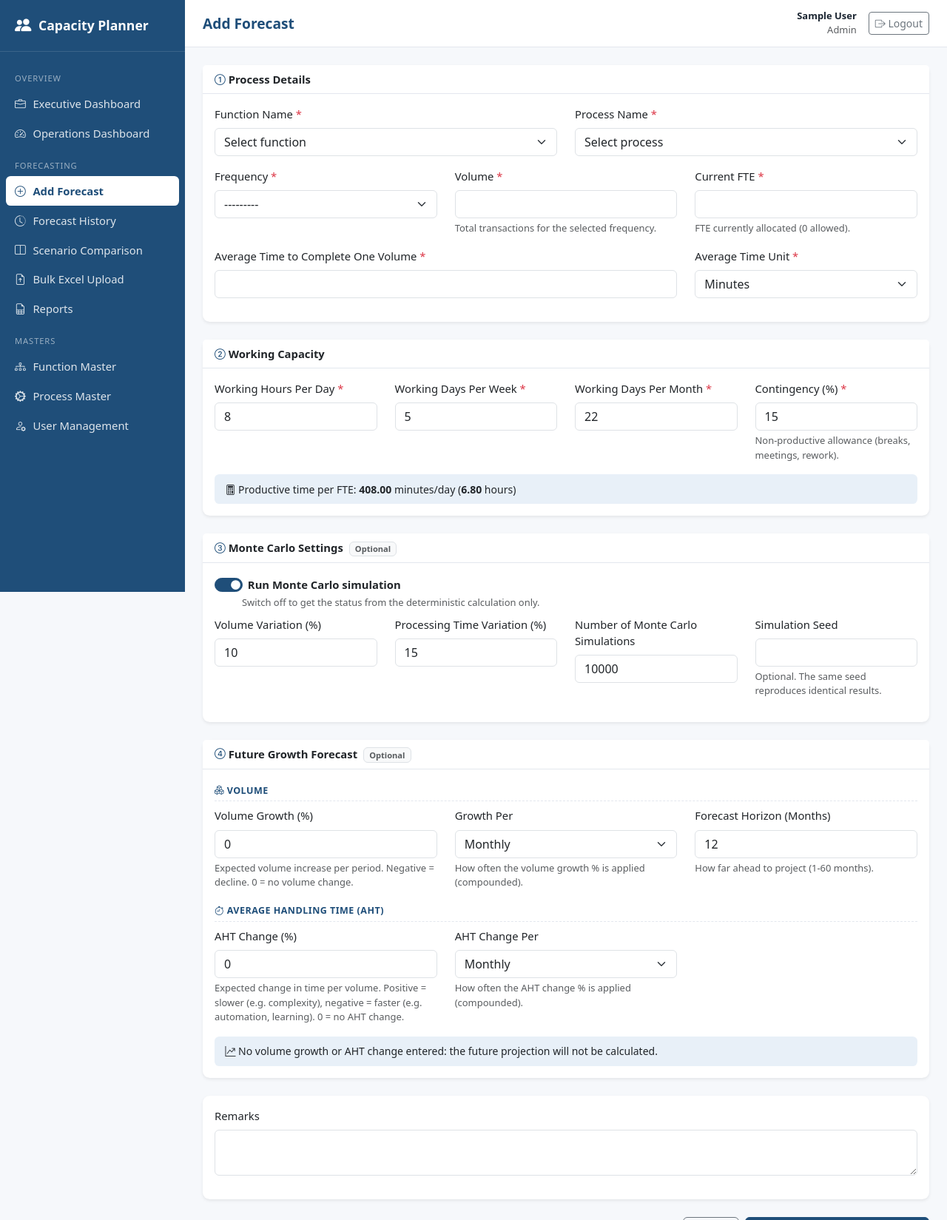
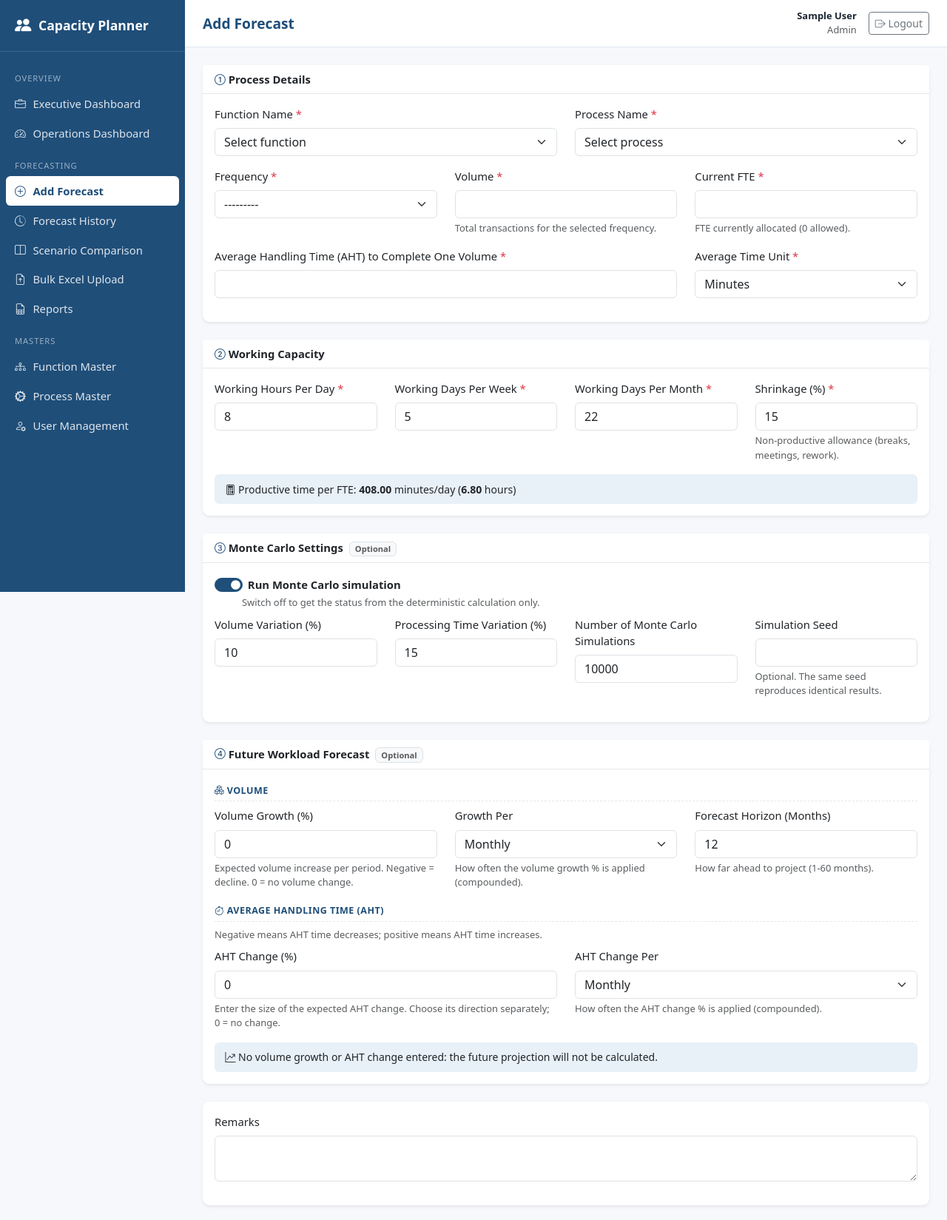
Before and after one commit to atech-nayanbharada/man_power, a Django app: page /forecasts/add/ in a window 1280 px wide. Shown: the top 1649 px of the page at 74% size. Run offline with Django 5.2, Linux system fonts and the light colour scheme; the visitor is signed in with stand-in values (Sample User, id 1); data that the repository does not hold is empty.

Commit message:
some changes

```diff
--- a/man_power/forecasting/forms.py
+++ b/man_power/forecasting/forms.py
@@ -170,12 +170,12 @@ class ManpowerForecastForm(BootstrapFormMixin, forms.ModelForm):
             "function": "Function Name",
             "process": "Process Name",
             "current_fte": "Current FTE",
-            "avg_processing_time": "Average Time to Complete One Volume",
+            "avg_processing_time": "Average Handling Time (AHT) to Complete One Volume",
             "time_unit": "Average Time Unit",
             "working_hours_per_day": "Working Hours Per Day",
             "working_days_per_week": "Working Days Per Week",
             "working_days_per_month": "Working Days Per Month",
-            "contingency_percentage": "Contingency (%)",
+            "contingency_percentage": "Shrinkage (%)",
             "run_monte_carlo": "Run Monte Carlo simulation",
             "volume_variation_percentage": "Volume Variation (%)",
             "time_variation_percentage": "Processing Time Variation (%)",
@@ -195,8 +195,7 @@ class ManpowerForecastForm(BootstrapFormMixin, forms.ModelForm):
             "simulation_seed": "Optional. The same seed reproduces identical results.",
             "growth_rate_percentage": "Expected volume increase per period. Negative = decline. 0 = no volume change.",
             "growth_period": "How often the volume growth % is applied (compounded).",
-            "aht_change_percentage": "Expected change in time per volume. Positive = slower (e.g. complexity), "
-                                     "negative = faster (e.g. automation, learning). 0 = no AHT change.",
+            "aht_change_percentage": "Enter the size of the expected AHT change. Choose its direction separately; 0 = no change.",
             "aht_change_period": "How often the AHT change % is applied (compounded).",
             "forecast_horizon_months": f"How far ahead to project (1-{HORIZON_MAX} months).",
         }
--- a/man_power/templates/forecasting/forecast_form.html
+++ b/man_power/templates/forecasting/forecast_form.html
@@ -57,7 +57,7 @@
   </div>
 
   <div class="card shadow-sm border-0 mb-4">
-    <div class="card-header bg-white fw-semibold"><i class="bi bi-4-circle text-primary"></i> Future Growth Forecast <span class="badge bg-light text-muted border ms-1">Optional</span></div>
+    <div class="card-header bg-white fw-semibold"><i class="bi bi-4-circle text-primary"></i> Future Workload Forecast <span class="badge bg-light text-muted border ms-1">Optional</span></div>
     <div class="card-body">
       <div class="growth-group-label"><i class="bi bi-boxes"></i> Volume</div>
       <div class="row">
@@ -66,9 +66,10 @@
         <div class="col-md-4">{% include "partials/_field.html" with field=form.forecast_horizon_months %}</div>
       </div>
       <div class="growth-group-label"><i class="bi bi-stopwatch"></i> Average Handling Time (AHT)</div>
+      <p class="form-text mb-2">Negative means AHT time decreases; positive means AHT time increases.</p>
       <div class="row">
-        <div class="col-md-4">{% include "partials/_field.html" with field=form.aht_change_percentage %}</div>
-        <div class="col-md-4">{% include "partials/_field.html" with field=form.aht_change_period %}</div>
+        <div class="col-md-6">{% include "partials/_field.html" with field=form.aht_change_percentage %}</div>
+        <div class="col-md-6">{% include "partials/_field.html" with field=form.aht_change_period %}</div>
       </div>
       <div class="capacity-preview" data-growth-preview>
         <i class="bi bi-graph-up-arrow"></i> <span data-growth-text>Enter a volume growth % and/or an AHT change % to project future manpower month by month.</span>
```
